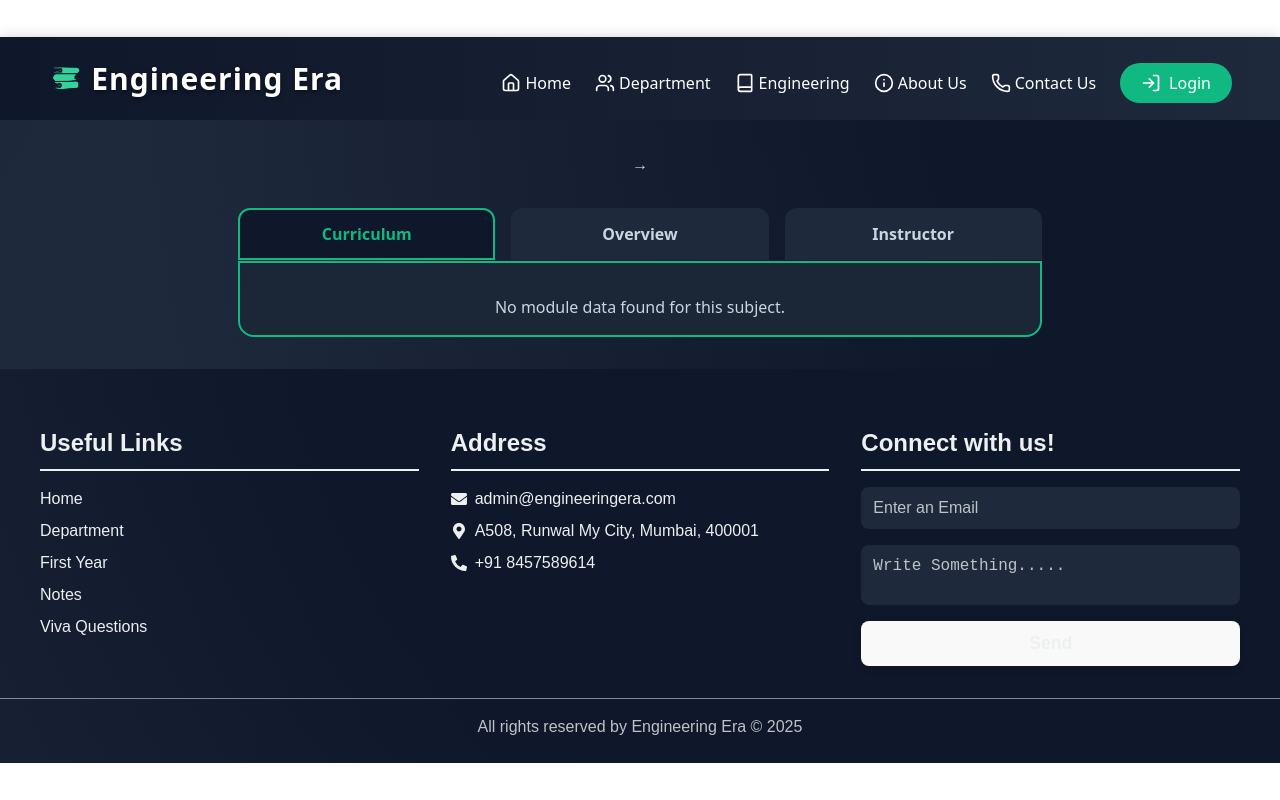
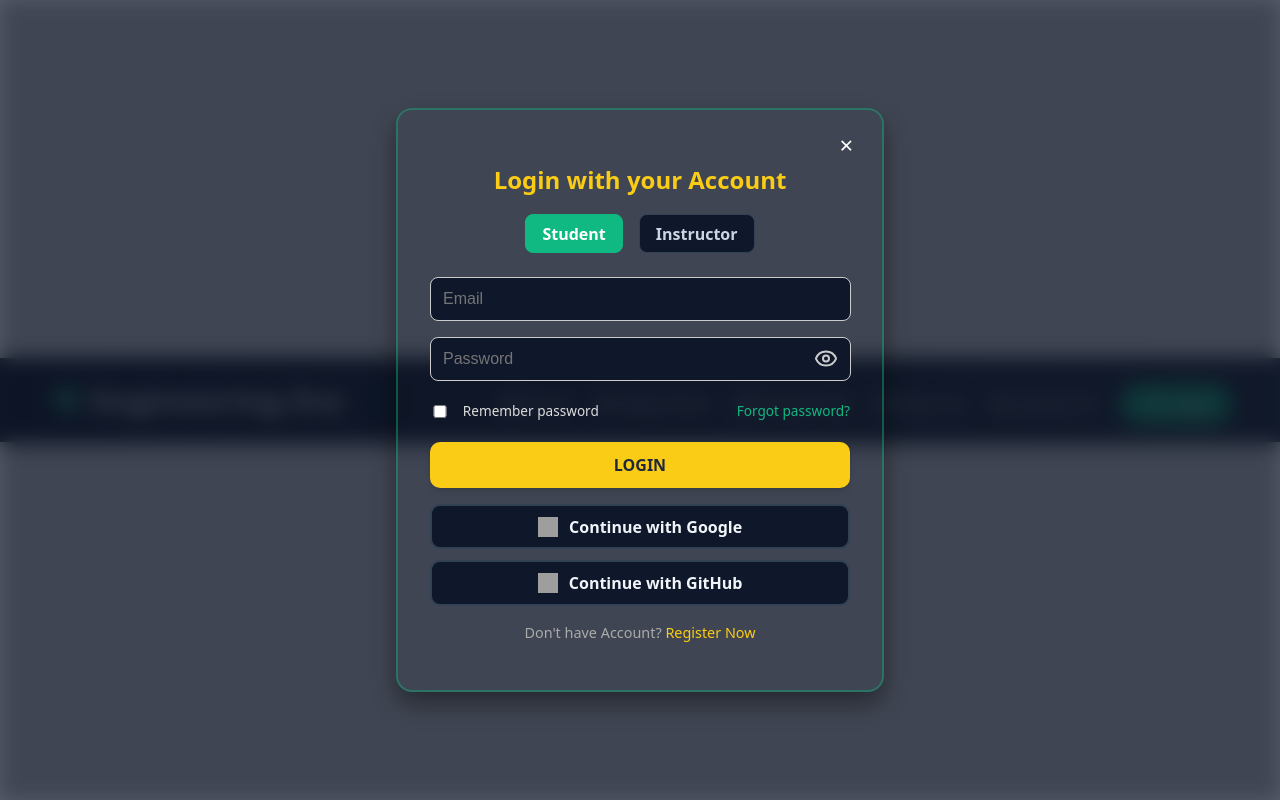
Before and after one commit to omkar2816/engineering-era, a React (Vite) app: page /subject-modules in a window 1280 px wide. Built offline with nearby package versions, Linux system fonts and the light colour scheme; grey boxes are pictures that could not be loaded.

Commit message:
protected routing implemented

```diff
--- a/src/App.jsx
+++ b/src/App.jsx
@@ -1,5 +1,5 @@
 // App.jsx
-import React, { useState } from "react";
+import React, { useState, useEffect } from "react";
 import { BrowserRouter as Router, Routes, Route } from "react-router-dom";
 
 import Navbar from "./components/navbar";
@@ -26,18 +26,48 @@ import InstructorDashboard from "./pages/instructorDashboard";
 // Modal
 import AuthModal from "./pages/loginRegister";
 
+// Protected Route Component
+import ProtectedRoute from "./components/protectedRoute";
+
+// Supabase Client
+import { supabase } from "./backend/supabaseClient";
+
 function App() {
   const [isAuthModalOpen, setAuthModalOpen] = useState(false);
+  const [isLoggedIn, setIsLoggedIn] = useState(false); // Track login state
+
+  // Check if the user is logged in when the app loads
+  useEffect(() => {
+    const checkUser = async () => {
+      const { data: { session } } = await supabase.auth.getSession();
+      if (session) {
+        setIsLoggedIn(true); // User is logged in
+      }
+    };
+    checkUser();
+  }, []);
 
   return (
     <Router>
       <div className="App">
+        {/* Navbar */}
         <Navbar onLoginClick={() => setAuthModalOpen(true)} />
+
+        {/* Login Modal */}
         {isAuthModalOpen && (
-          <AuthModal isOpen={isAuthModalOpen} onClose={() => setAuthModalOpen(false)} />
+          <AuthModal
+            isOpen={isAuthModalOpen}
+            onClose={() => setAuthModalOpen(false)}
+            onLoginSuccess={() => {
+              setIsLoggedIn(true); // Update login state on success
+              setAuthModalOpen(false); // Close the modal
+            }}
+          />
         )}
 
+        {/* Routes */}
         <Routes>
+          {/* Public Routes */}
           <Route
             path="/"
             element={
@@ -57,14 +87,28 @@ function App() {
           <Route path="/all-notes" element={<AllNotes />} />
           <Route path="/about" element={<AboutUs />} />
           <Route path="/contact" element={<ContactUs />} />
-          <Route path="/subject-modules" element={<><SubjectModules /> <Footer /></>} />
-          <Route path="/lecture" element={<><Lecture /> <Footer /></>} />
+
+          {/* Protected Routes */}
+          <Route
+            path="/subject-modules"
+            element={
+              <ProtectedRoute isLoggedIn={isLoggedIn} setAuthModalOpen={setAuthModalOpen}>
+                <><SubjectModules /> <Footer /></>
+              </ProtectedRoute>
+            }
+          />
+          <Route
+            path="/lecture"
+            element={
+              <ProtectedRoute isLoggedIn={isLoggedIn} setAuthModalOpen={setAuthModalOpen}>
+                <><Lecture /> <Footer /></>
+              </ProtectedRoute>
+            }
+          />
+
+          {/* Other Routes */}
           <Route path="/reviews" element={<><Reviews /> <Footer /></>} />
           <Route path="/engineering-math" element={<><EngineeringMath /> <Footer /></>} />
-        </Routes>
-
-        <Routes>
-          {/* other routes */}
           <Route path="/instructor-dashboard" element={<InstructorDashboard />} />
         </Routes>
       </div>
--- /dev/null
+++ b/src/components/protectedRoute.jsx
@@ -0,0 +1,14 @@
+import React from "react";
+
+const ProtectedRoute = ({ isLoggedIn, setAuthModalOpen, children }) => {
+  if (!isLoggedIn) {
+    // Open the login modal if the user is not logged in
+    setAuthModalOpen(true);
+    return null; // Do not render the protected content
+  }
+
+  // Render the protected content if the user is logged in
+  return children;
+};
+
+export default ProtectedRoute;
--- a/src/pages/loginRegister.jsx
+++ b/src/pages/loginRegister.jsx
@@ -1,173 +1,10 @@
-
-// import React, { useState } from "react";
-// import "../styles/loginRegister.css";
-// import { EyeOff, Eye } from "lucide-react";
-// import { useNavigate } from "react-router-dom";
-// import { supabase } from "./supabaseClient";
-
-// const AuthModal = ({ isOpen, onClose }) => {
-//   const [view, setView] = useState("login");
-//   const [activeRole, setActiveRole] = useState("student");
-//   const navigate = useNavigate();
-
-//   const [loginPasswordVisible, setLoginPasswordVisible] = useState(false);
-//   const [registerPasswordVisible, setRegisterPasswordVisible] = useState(false);
-//   const [confirmPasswordVisible, setConfirmPasswordVisible] = useState(false);
-
-//   if (activeRole === "instructor") {
-//     navigate("/instructor-dashboard");
-//   }
-
-//   if (!isOpen) return null;
-
-//   const handleSwitch = (targetView) => setView(targetView);
-
-//   const handleOAuthLogin = async (provider) => {
-//     const { error } = await supabase.auth.signInWithOAuth({ provider });
-//     if (error) console.error("OAuth login error:", error.message);
-//   };
-
-//   const renderPasswordField = (placeholder, visible, setVisible) => (
-//     <div className="input-wrapper">
-//       <input
-//         type={visible ? "text" : "password"}
-//         placeholder={placeholder}
-//         className="password-input"
-//       />
-//       <span
-//         className="toggle-icon"
-//         onClick={() => setVisible(!visible)}
-//         title={visible ? "Hide password" : "Show password"}
-//       >
-//         {visible ? <EyeOff /> : <Eye />}
-//       </span>
-//     </div>
-//   );
-
-//   return (
-//     <div className="auth-overlay">
-//       <div className="auth-modal">
-//         <button className="close-btn" onClick={onClose}>×</button>
-
-//         {view === "login" && (
-//           <div className="auth-content">
-//             <h2>Login with your Account</h2>
-//             <div className="role-tabs">
-//               <div
-//                 className={`role-tab ${activeRole === "student" ? "active" : ""}`}
-//                 onClick={() => setActiveRole("student")}
-//               >
-//                 Student
-//               </div>
-//               <div
-//                 className={`role-tab ${activeRole === "instructor" ? "active" : ""}`}
-//                 onClick={() => setActiveRole("instructor")}
-//               >
-//                 Instructor
-//               </div>
-//             </div>
-//             <input type="text" placeholder="Username or Email" />
-//             {renderPasswordField("Password", loginPasswordVisible, setLoginPasswordVisible)}
-//             <div className="row">
-//               <label className="checkbox-label">
-//                 <input type="checkbox" className="checkbox" />
-//                 Remember password
-//               </label>
-//               <span className="forgot">Forgot password?</span>
-//             </div>
-//             <button className="yellow-btn">LOGIN</button>
-//             <div className="oauth-buttons">
-//               <button className="oauth-btn google-btn" onClick={() => handleOAuthLogin("google")}>
-//                 <img src="https://www.svgrepo.com/show/475656/google-color.svg" alt="Google" />
-//                 Continue with Google
-//               </button>
-//               <button className="oauth-btn github-btn" onClick={() => handleOAuthLogin("github")}>
-//                 <img src="https://www.svgrepo.com/show/512317/github-142.svg" alt="GitHub" />
-//                 Continue with GitHub
-//               </button>
-//             </div>
-//             <p className="switch">
-//               Don’t have Account?{" "}
-//               <span onClick={() => handleSwitch("register")}>Register Now</span>
-//             </p>
-//           </div>
-//         )}
-
-//         {view === "register" && (
-//           <div className="auth-content">
-//             <h2>Register a new Account</h2>
-//             <div className="role-tabs">
-//               <div
-//                 className={`role-tab ${activeRole === "student" ? "active" : ""}`}
-//                 onClick={() => setActiveRole("student")}
-//               >
-//                 Student
-//               </div>
-//               <div
-//                 className={`role-tab ${activeRole === "instructor" ? "active" : ""}`}
-//                 onClick={() => setActiveRole("instructor")}
-//               >
-//                 Instructor
-//               </div>
-//             </div>
-//             <input type="text" placeholder="Username" />
-//             <input type="email" placeholder="Email" />
-//             {renderPasswordField("Password", registerPasswordVisible, setRegisterPasswordVisible)}
-//             {renderPasswordField("Repeat Password", confirmPasswordVisible, setConfirmPasswordVisible)}
-//             {activeRole === "instructor" && (
-//               <input type="text" placeholder="Organization Name" />
-//             )}
-//             <button className="yellow-btn">REGISTER</button>
-//             <div className="oauth-buttons">
-//               <button className="oauth-btn google-btn" onClick={() => handleOAuthLogin("google")}>
-//                 <img src="https://www.svgrepo.com/show/475656/google-color.svg" alt="Google" />
-//                 Sign up with Google
-//               </button>
-//               <button className="oauth-btn github-btn" onClick={() => handleOAuthLogin("github")}>
-//                 <img src="https://www.svgrepo.com/show/512317/github-142.svg" alt="GitHub" />
-//                 Sign up with GitHub
-//               </button>
-//             </div>
-//             <p className="switch">
-//               Already have an Account?{" "}
-//               <span onClick={() => handleSwitch("login")}>Login Now</span>
-//             </p>
-//           </div>
-//         )}
-
-//         {view === "otp" && (
-//           <div className="auth-content">
-//             <h2>Register a new Account</h2>
-//             <p>Enter OTP for Account verification</p>
-//             <div className="otp-boxes">
-//               {[...Array(6)].map((_, i) => (
-//                 <input key={i} maxLength="1" className="otp-input" />
-//               ))}
-//             </div>
-//             <div className="resend-otp">
-//               1:03 <span>Resend</span>
-//             </div>
-//             <button className="yellow-btn">VERIFY OTP</button>
-//           </div>
-//         )}
-//       </div>
-//     </div>
-//   );
-// };
-
-// export default AuthModal;
-
-
-
-
-
 import React, { useState } from "react";
 import "../styles/loginRegister.css";
 import { EyeOff, Eye } from "lucide-react";
 import { useNavigate } from "react-router-dom";
 import { supabase } from "../backend/supabaseClient";
 
-const AuthModal = ({ isOpen, onClose }) => {
+const AuthModal = ({ isOpen, onClose, onLoginSuccess }) => {
   const [view, setView] = useState("login");
   const [activeRole, setActiveRole] = useState("student");
   const navigate = useNavigate();
@@ -304,6 +141,25 @@ const AuthModal = ({ isOpen, onClose }) => {
     if (error) console.error("OAuth login error:", error.message);
   };
 
+  const handleLogin = async () => {
+    setLoading(true);
+    try {
+      const { error } = await supabase.auth.signInWithPassword({
+        email: formData.email,
+        password: formData.password,
+      });
+      if (error) {
+        setErrors({ server: error.message });
+        return;
+      }
+      onLoginSuccess(); // Notify parent component of successful login
+    } catch (error) {
+      console.error("Login failed:", error);
+    } finally {
+      setLoading(false);
+    }
+  };
+
   const renderPasswordField = (name, placeholder, visible, setVisible, error) => (
     <div className="input-wrapper">
       <input
@@ -348,10 +204,13 @@ const AuthModal = ({ isOpen, onClose }) => {
               </div>
             </div>
             <input
-              type="text"
-              placeholder="Username or Email"
+              type="email"
+              placeholder="Email"
+              value={formData.email}
+              onChange={(e) => setFormData({ ...formData, email: e.target.value })}
             />
             {renderPasswordField("password", "Password", loginPasswordVisible, setLoginPasswordVisible)}
+            {errors.server && <span className="error-message">{errors.server}</span>}
             <div className="row">
               <label className="checkbox-label">
                 <input type="checkbox" className="checkbox" />
@@ -359,7 +218,9 @@ const AuthModal = ({ isOpen, onClose }) => {
               </label>
               <span className="forgot">Forgot password?</span>
             </div>
-            <button className="yellow-btn">LOGIN</button>
+            <button className="yellow-btn" onClick={handleLogin} disabled={loading}>
+              {loading ? "Logging in..." : "LOGIN"}
+            </button>
             <div className="oauth-buttons">
               <button className="oauth-btn google-btn" onClick={() => handleOAuthLogin("google")}>
                 <img src="https://www.svgrepo.com/show/475656/google-color.svg" alt="Google" />
```
